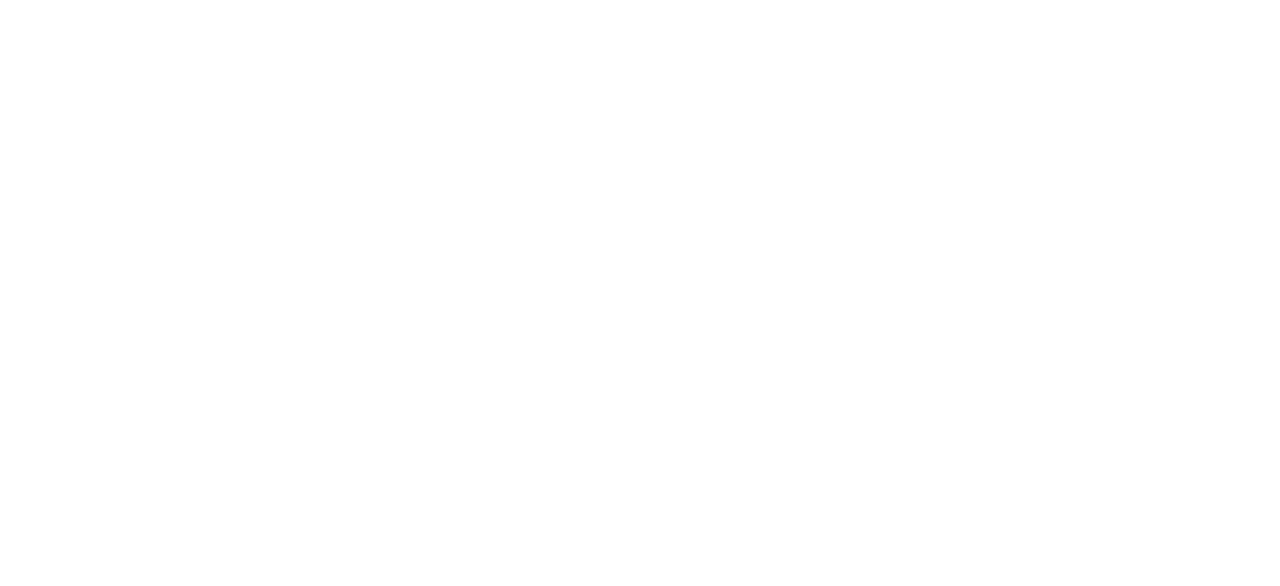
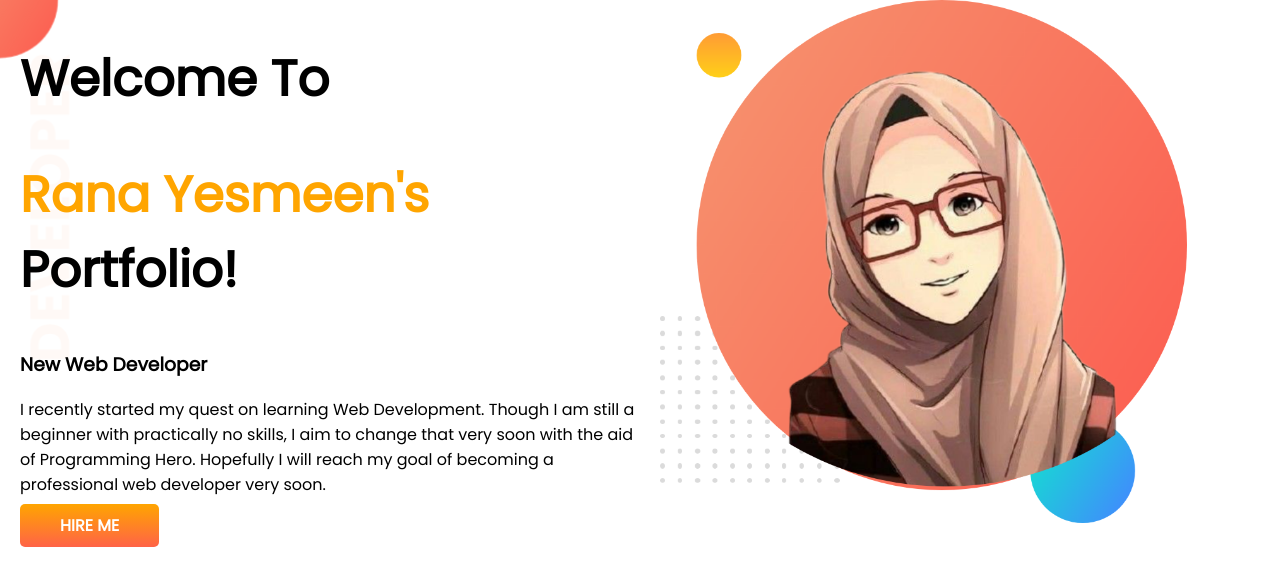
Before and after one commit to ranayesmeen/developer-portfolio, a plain HTML site: page index.html in a window 1280 px wide. Drawn offline with Linux system fonts and the light colour scheme.

Commit message:
first-section

```diff
--- a/index.html
+++ b/index.html
@@ -1,13 +1,32 @@
 <!DOCTYPE html>
 <html lang="en">
+
 <head>
     <meta charset="UTF-8">
     <meta http-equiv="X-UA-Compatible" content="IE=edge">
     <meta name="viewport" content="width=device-width, initial-scale=1.0">
     <title>Yasmeen's Portfolio</title>
+    <link rel="preconnect" href="https://fonts.googleapis.com">
+    <link rel="preconnect" href="https://fonts.gstatic.com" crossorigin>
+    <link href="https://fonts.googleapis.com/css2?family=Poppins&display=swap" rel="stylesheet">
     <link rel="stylesheet" href="style.css">
 </head>
+
 <body>
+    <section class="bg1">
+        <div class="half-width">
+            <h1>Welcome To</h1>
+            <h1><span class="spanx">Rana Yesmeen's</span> Portfolio!</h1>
+            <h3>New Web Developer</h3>
+            <p>I recently started my quest on learning Web Development. Though I am still a beginner with practically no
+                skills, I aim to change that very soon with the aid of Programming Hero. Hopefully I will reach my goal
+                of becoming a professional web developer very soon. </p>
+            <a class="gradient" href="https://www.linkedin.com/in/rana-yasmin-04b90b195/" target="blank">HIRE ME</a>
+        </div>
+        <div class="half-width">
+            <img src="images/girl1.png" alt="">
+        </div>
+    </section>
+</body>
 
-</body>
 </html>
--- a/style.css
+++ b/style.css
@@ -0,0 +1,33 @@
+body{
+    font-family: 'Poppins', sans-serif;
+    margin:0;
+}
+h1{
+    font-size: 50px;
+}
+.spanx{
+    color: orange;
+}
+.gradient{
+    text-decoration: none;
+    font-weight: 700;
+    color:white ;
+    background-image: linear-gradient(orange, tomato);
+    padding: 10px 40px;
+    border-radius: 5px;
+
+}
+section{
+    display:flex;
+}
+.half-width{
+    width:50%;
+    padding-left: 20px;
+}
+.half-width img{
+    width:85%;
+}
+.bg1{
+    background-image: url(images/top-banner.png);
+    background-repeat: no-repeat;
+}
```
Also changed, not shown: girl/girl1.png (added), girl/girl2.png (added), images/dream-bg.png (added), images/exp-bg.png (added), images/girl1.png (added), images/girl2.png (added), images/jhankar.png (added), images/jhankar2.png (added), images/my-bg.png (added), images/my-bg2.png (added), images/top-banner.png (added), 7 other files.
